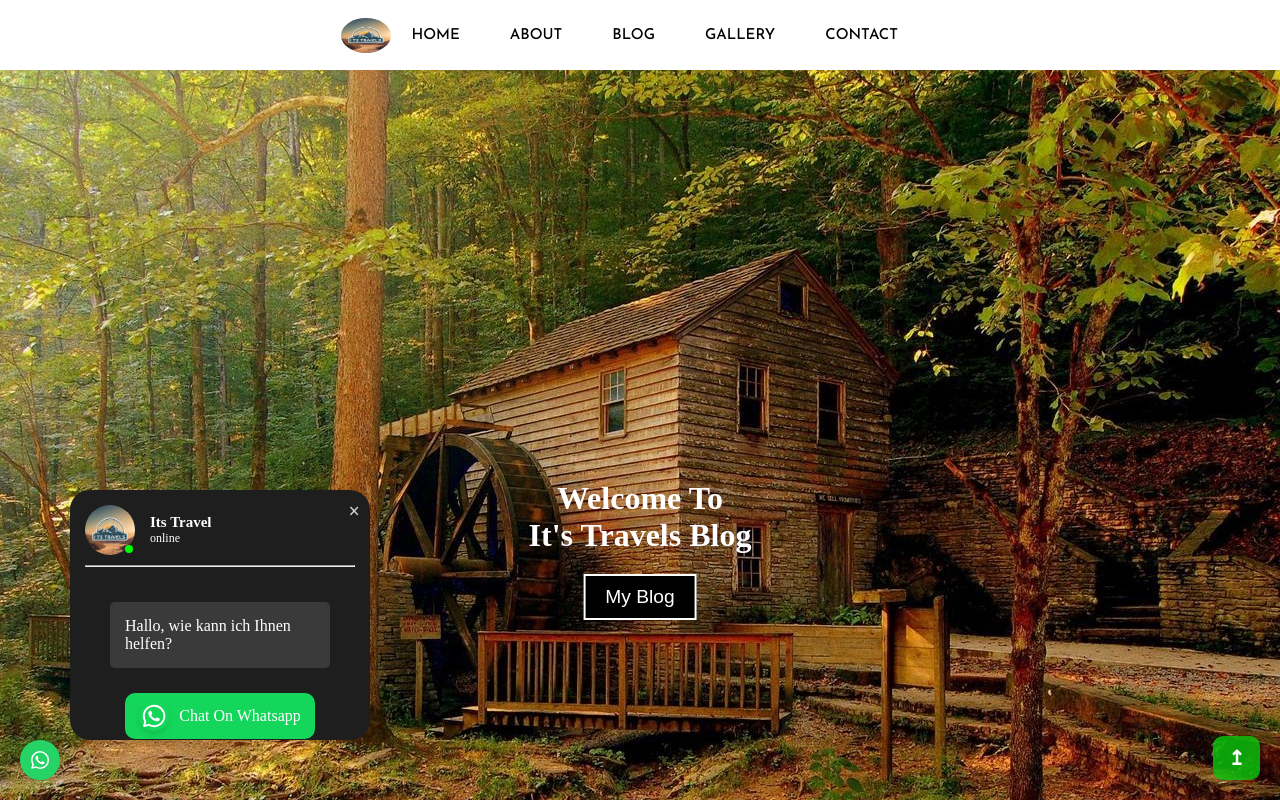
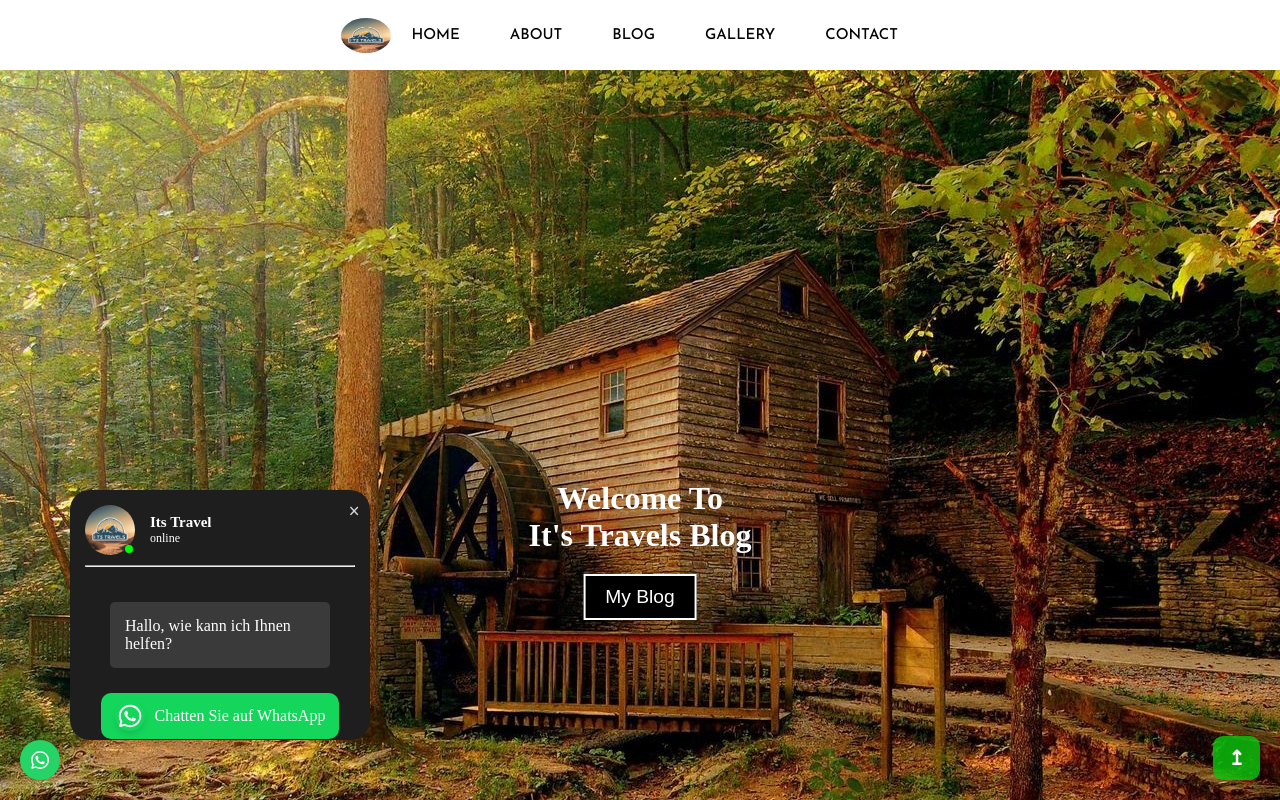
Before and after one commit to BlessingLuphahla/blog-app-ui, a React (Create React App) app: page / in a window 1280 px wide. Both pictures are taken after a click on the picture 40 px from the left and 760 px from the top of the page. Shown: the top 800 px of the page. Built offline with nearby package versions, Linux system fonts and the light colour scheme; no server answers.

Commit message:
Update Whatsapp.jsx
Whats APP text from english to German

```diff
--- a/src/components/whatsapp/Whatsapp.jsx
+++ b/src/components/whatsapp/Whatsapp.jsx
@@ -63,7 +63,7 @@ const WhatsApp = () => {
                 className="whatsappTextBoxLowerButton"
               >
                 <img src={WhatsappIcon} alt="" className="whatsappButton" />
-                <span>Chat On Whatsapp</span>
+                <span>Chatten Sie auf WhatsApp</span>
               </div>
             </div>
           </div>
```
